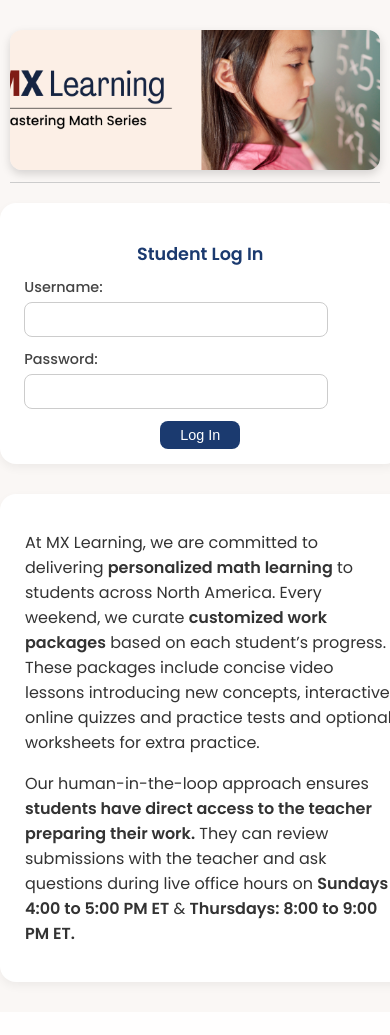
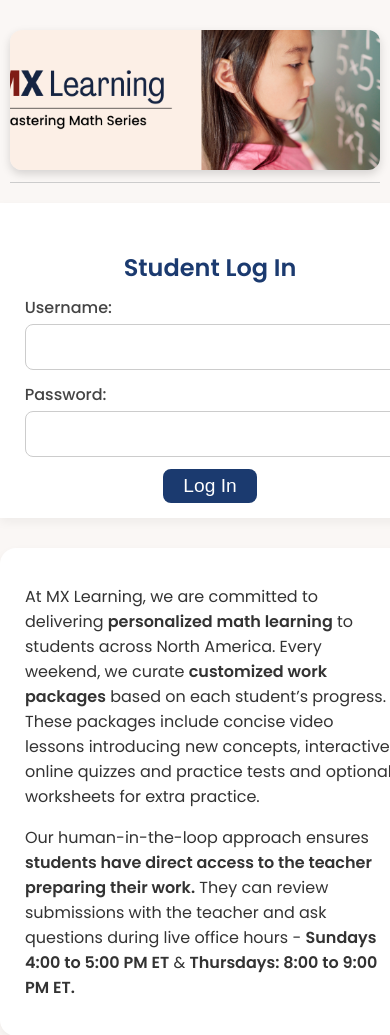
Before and after one commit to mxlinc/mx_app, a Flask app: page /login in a window 390 px wide; the page is wider, and only the part inside the window is pictured. Shown: the top 1035 px of that part. Before the commit the page ends 988 px from the top of that part, so only its background shows below. Run offline with Flask 3, Linux system fonts and the light colour scheme; parts of the project's set-up code (start-up, migrations or seed data) failed here and were passed over; some libraries are stand-ins or nearby versions.

Commit message:
login form

```diff
--- a/templates/login.html
+++ b/templates/login.html
@@ -43,7 +43,7 @@
         .login-card h4 {
             color: #1b3a6f;
             font-weight: 600;
-            font-size: 1.1em;
+            font-size: 1.5em;
             margin-bottom: 10px;
             text-align: center;
         }
@@ -60,7 +60,6 @@
 
         .form-group label {
             display: block;
-            font-size: 0.9em;
             font-weight: 500;
             color: #444;
             margin-bottom: 4px;
@@ -71,7 +70,7 @@
             padding: 8px 10px;
             border: 1px solid #ccc;
             border-radius: 8px;
-            font-size: 0.95em;
+            font-size: 1.5em;
             transition: border 0.2s;
         }
 
@@ -87,7 +86,7 @@
             font-weight: 500;
             border: none;
             border-radius: 8px;
-            font-size: 0.9em;
+            font-size: 1.2em;
             cursor: pointer;
             transition: background 0.3s;
             display: block;
@@ -120,12 +119,16 @@
                 width: 95%;
             }
             .login-card {
-                width: 95%;
-                max-width: 95%;
+                width: 100%;       /* now full width on mobile */
+                max-width: 100%;
+                border-radius: 0;  /* optional: makes it flush with screen edges */
                 padding: 15px;
             }
             .form-container {
                 width: 95%;
+            }
+            .form-group input {
+                width: 100%;       /* inputs also expand fully */
             }
         }
     </style>
@@ -168,7 +171,7 @@
             progress. These packages include concise video lessons introducing new concepts, interactive online quizzes
             and practice tests and optional worksheets for extra practice.</p>
         <p>Our human-in-the-loop approach ensures <strong>students have direct access to the teacher preparing
-            their work.</strong> They can review submissions with the teacher and ask questions during live office hours on <strong>Sundays 4:00 to 5:00 PM ET</strong> & <strong>Thursdays: 8:00 to 9:00 PM ET.</strong></p>
+            their work.</strong> They can review submissions with the teacher and ask questions during live office hours - <strong>Sundays 4:00 to 5:00 PM ET</strong> & <strong>Thursdays: 8:00 to 9:00 PM ET.</strong></p>
     </div>
 
 </body>
```
